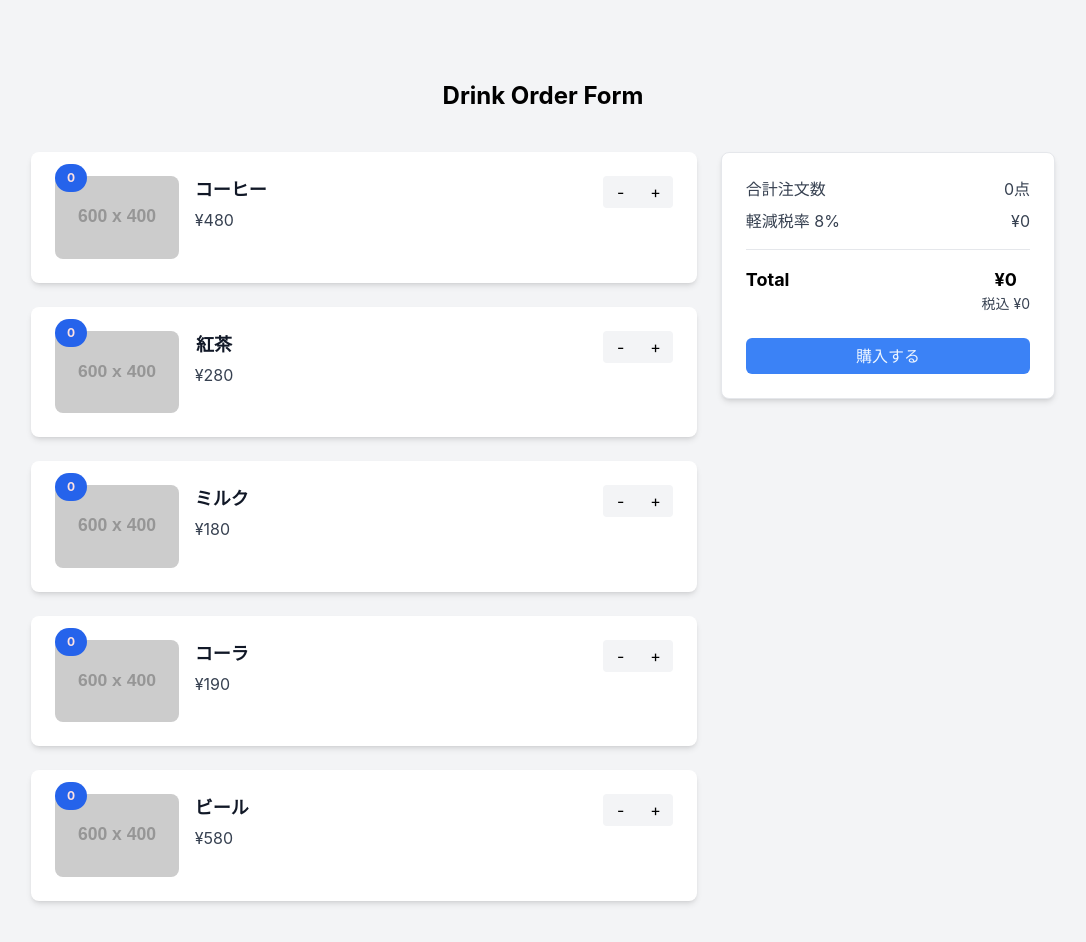
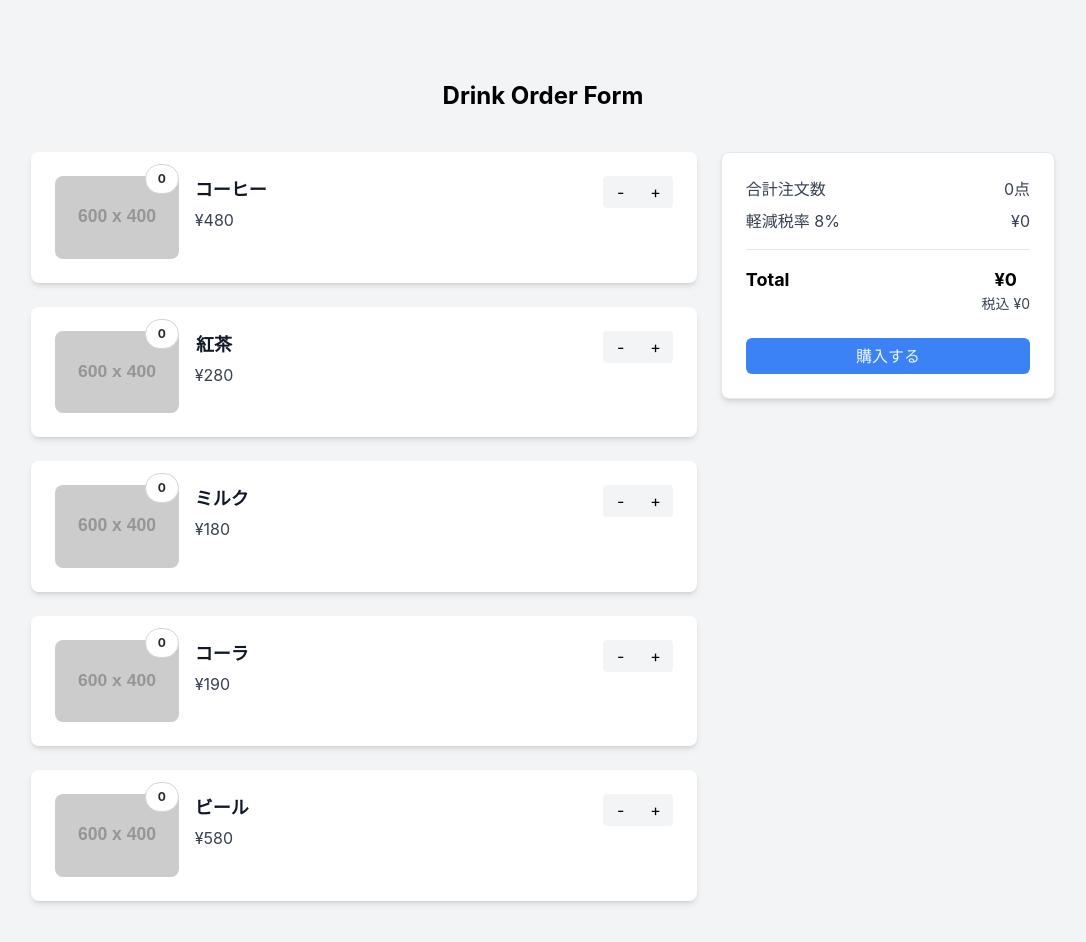
Before and after one commit to ayakamada/cafe-order-system, a React (Create React App) app: page / in a window 1280 px wide. Shown: the top 942 px of the page, without its empty margins (97-1183 px from the left). Built offline with nearby package versions, Linux system fonts and the light colour scheme.

Commit message:
可読性アップのため白背景に変更

```diff
--- a/src/components/OrderItem.tsx
+++ b/src/components/OrderItem.tsx
@@ -13,7 +13,7 @@ const OrderItem = ({ item, count, onIncreaseClick, onDecreaseClick }: OrderItemP
       <div className="relative">
         <div
           id={`${item.id}-count`}
-          className="absolute -top-3 left-0 px-3 py-2 text-xs font-bold leading-none text-red-100 transform bg-blue-600 rounded-full"
+          className="absolute -top-3 right-0 px-3 py-2 text-xs font-bold leading-none text-red-100 transform bg-white border border-zinc-300 rounded-full text-zinc-800"
         >
           {count}
         </div>
```
